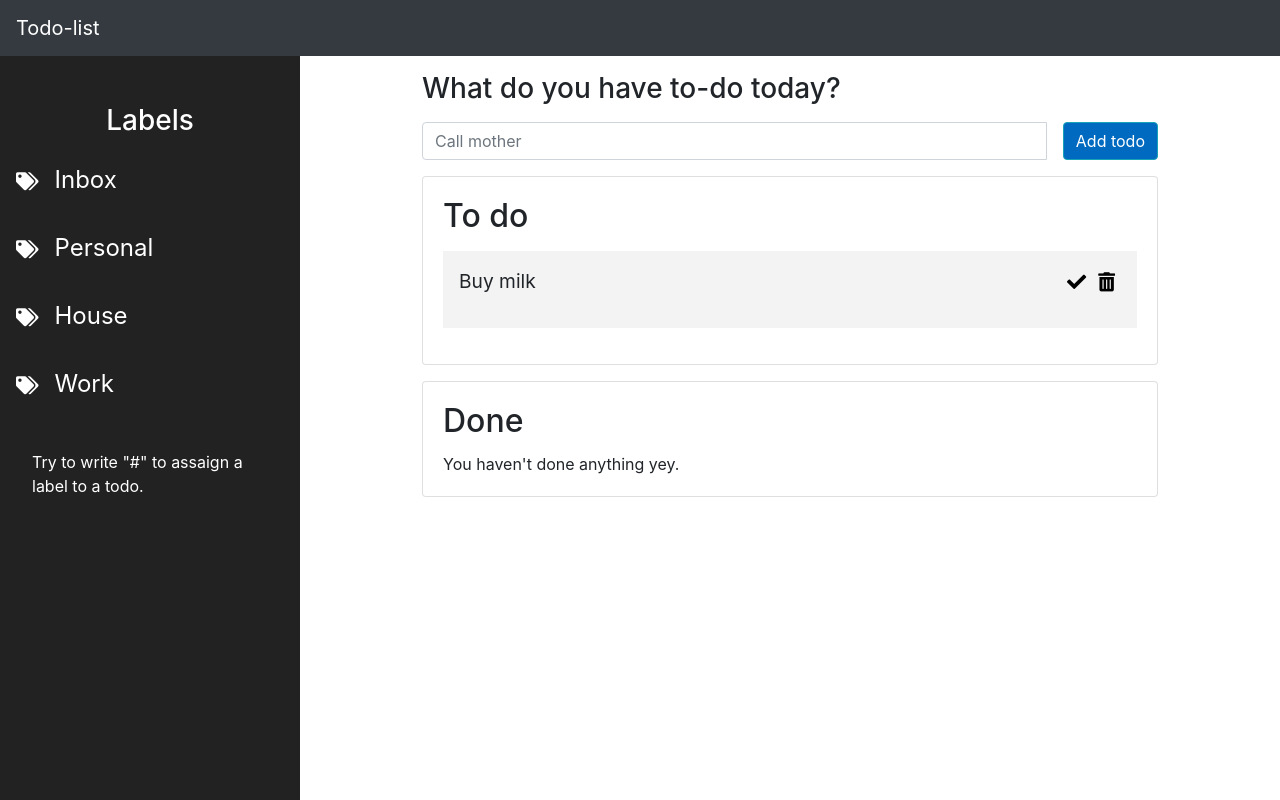
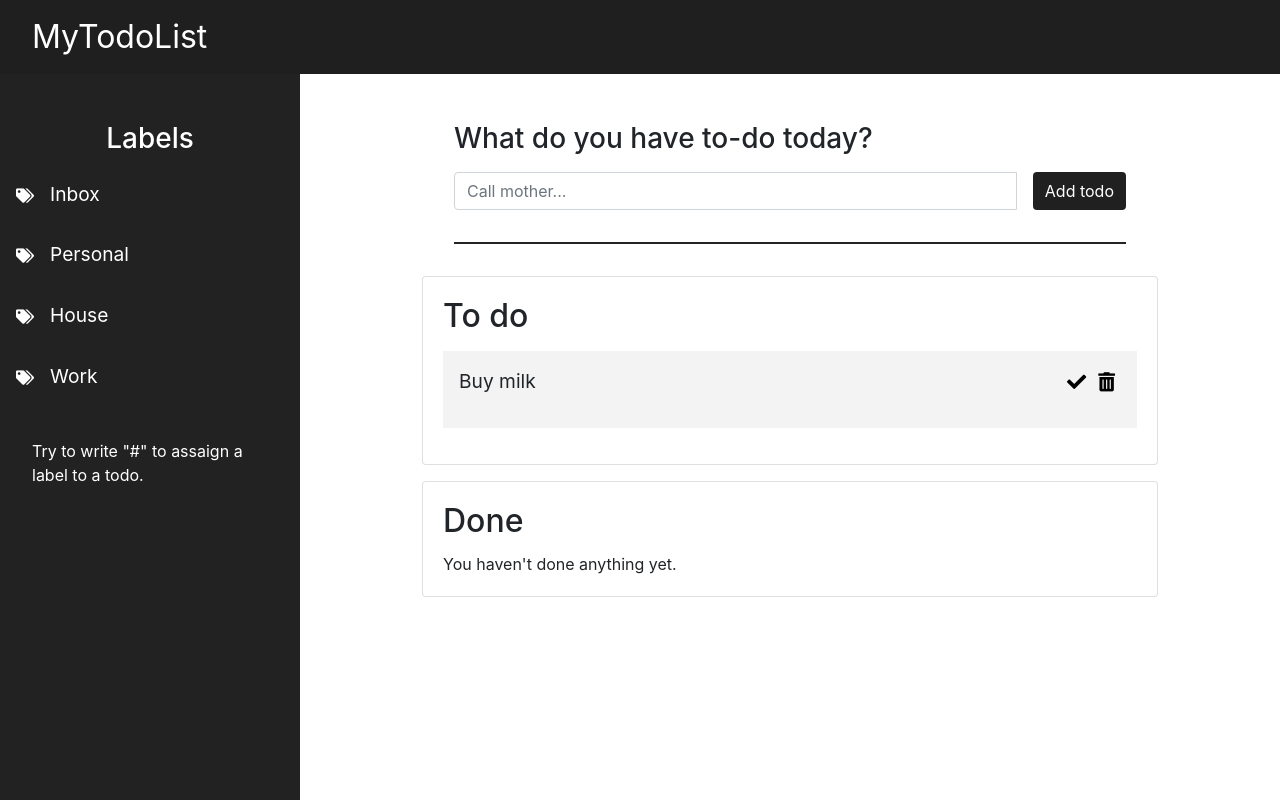
Before and after one commit to muccijacopo/MyTodoList, a Vue app: page / in a window 1280 px wide. Built offline with nearby package versions, Linux system fonts and the light colour scheme.

Commit message:
Aggiunti gli active link; parsing del testo in input per la scelta delle etichette

```diff
--- a/src/components/Input.vue
+++ b/src/components/Input.vue
@@ -1,10 +1,11 @@
 <template>
-    <div>
+    <div id="input">
             <h3>What do you have to-do today?</h3>
-            <div class="input-group my-3">
-                <input type="text" class="form-control" placeholder="Call mother" v-model="title" v-on:keydown.enter="addTodo()" >
+            <div class="input-group">
+                <input type="text" class="form-control" placeholder="Call mother..." v-model="title" v-on:keydown.enter="addTodo()" >
                 <button class="btn btn-info" @click="addTodo()">Add todo</button>
             </div>
+            <hr>
     </div>
 </template>
 
@@ -24,10 +25,13 @@ export default {
         },
         addTodo() {
             if (this.checkInput(this.title)) {
+                const regex = /#.*[aA-zZ]/;
+                var found = this.title.match(regex);
+
                 const newTodo = {
                     id: uuid.v4(),
                     title: this.title,
-                    label: 'Inbox',
+                    label: (this.$route.params.label || 'Inbox'),
                     completed: false,
                     createdAt: new Date(),
                     editMode: false
@@ -42,16 +46,27 @@ export default {
 </script>
 
 <style scoped>
+
+#input {
+    margin: 2rem;
+}
+
+#input hr {
+    border: 1px solid #242424;
+    margin: 2rem 0;
+}
 .input-group {
-    margin: 0 auto;
+    margin: 1rem auto;
 }
 .input-group .btn {
     margin-left: 1rem;
-    background: rgb(0, 106, 192);
+    background: #202020;
+    color: white;
+    border: none;
 }
 
 .input-group .btn:hover {
-    background: rgb(30, 128, 255);
+    background: #4b4b4b
 }
 
 </style>
--- a/src/components/Navbar.vue
+++ b/src/components/Navbar.vue
@@ -1,8 +1,8 @@
 <template>
   <div>
-    <nav class="navbar navbar-dark bg-dark">
+    <nav class="navbar navbar-dark">
       <router-link class="navbar-brand" to="/">
-        Todo-list
+        MyTodoList
       </router-link>
         <ul class="navbar-nav">
           <li class="nav-item">
@@ -19,4 +19,12 @@ export default {
 </script>
 
 <style scoped>
+  .navbar-brand {
+    font-size: 2rem;
+    margin-left: 1rem;
+  }
+
+  nav {
+    background: #1f1f1f;
+  }
 </style>
--- a/src/components/Sidebar.vue
+++ b/src/components/Sidebar.vue
@@ -2,11 +2,9 @@
     <div class="sidebar">
         <h3>Labels</h3>
         <ul>
-            <li v-for="(label, index) in labels" :key="index">
-                <router-link :to="'/label/'+ label">
-                    <i class="fas fa-tags fa-xs"></i>{{ label }}
-                </router-link>
-            </li>
+            <router-link tag="li" v-for="(label, index) in labels" :key="index" active-class="active" :to="'/label/'+ label">
+                <i class="fas fa-tags fa-xs"></i>{{ label }}
+            </router-link>
         </ul>
         <p>Try to write "#" to assaign a label to a todo.</p>
     </div>
@@ -53,9 +51,10 @@ export default {
     .sidebar li {
         list-style: none;
         padding: 1rem;
+        font-size: 1.2rem;
     }
 
-    .sidebar li:hover {
+    .sidebar li:hover, .active {
         cursor: pointer;
         background: rgb(51, 51, 51);
     }
--- a/src/components/Todos.vue
+++ b/src/components/Todos.vue
@@ -4,13 +4,13 @@
             <div class="card-body">
                 <h3 class="card-title">To do</h3>
                 <div v-if="todosUncompleted.length > 0">
-                    <transition-group name="fade-slide" mode="out-in">
+                    <!-- <transition-group name="fade-slide" mode="out-in"> -->
                         <todo
                             v-for="todo in todosUncompleted"
                             :key="todo.id"
                             :todo="todo">
                         </todo>
-                    </transition-group>
+                    <!-- </transition-group> -->
                 </div>
                 <div v-else>
                     <p class="card-text">You have done everything for today. Enjoy.</p>
@@ -21,17 +21,16 @@
             <div class="card-body">
                 <h3 class="card-title">Done</h3>
                 <div v-if="todosCompleted.length > 0">
-
-                    <transition-group name="fade-slide" mode="out-in">
+                    <!-- <transition-group name="fade-slide" mode="out-in"> -->
                     <todo
                         v-for="todo in todosCompleted"
                         :key="todo.id"
                         :todo="todo">
                     </todo>
-                    </transition-group>
+                    <!-- </transition-group> -->
                 </div>
                 <div v-else>
-                    <p class="card-text">You haven't done anything yey.</p>
+                    <p class="card-text">You haven't done anything yet.</p>
                 </div>
             </div>
         </div>
```
